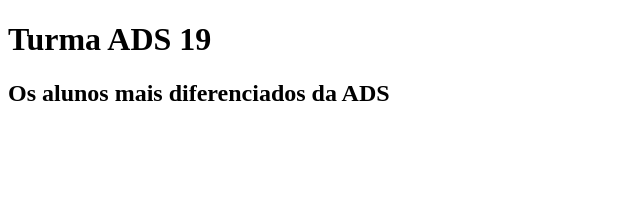
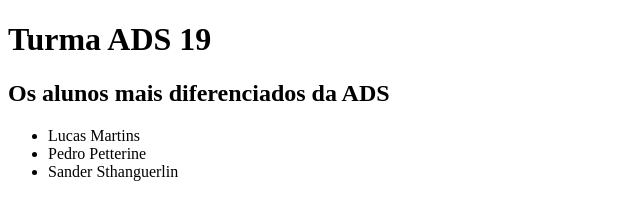
Before and after one commit to petterini/Exercicio-Aula-Git, a plain HTML site: page index.html in a window 1280 px wide. Shown: the whole page, without its empty margins (0-640 px from the left). Drawn offline with Linux system fonts and the light colour scheme.

Commit message:
Conteudo

```diff
--- a/index.html
+++ b/index.html
@@ -3,10 +3,19 @@
 <head>
     <meta charset="UTF-8">
     <meta name="viewport" content="width=device-width, initial-scale=1.0">
+    <link rel="stylesheet" href="estilo.css">
     <title>Turma ADS 19</title>
 </head>
 <body>
     <h1>Turma ADS 19</h1>
+
     <h2>Os alunos mais diferenciados da ADS</h2>
+
+    <ul>
+        <li id="l">Lucas Martins</li>
+        <li id="p">Pedro Petterine</li>
+        <li id="s">Sander Sthanguerlin</li>
+    </ul>
+
 </body>
 </html>
```
